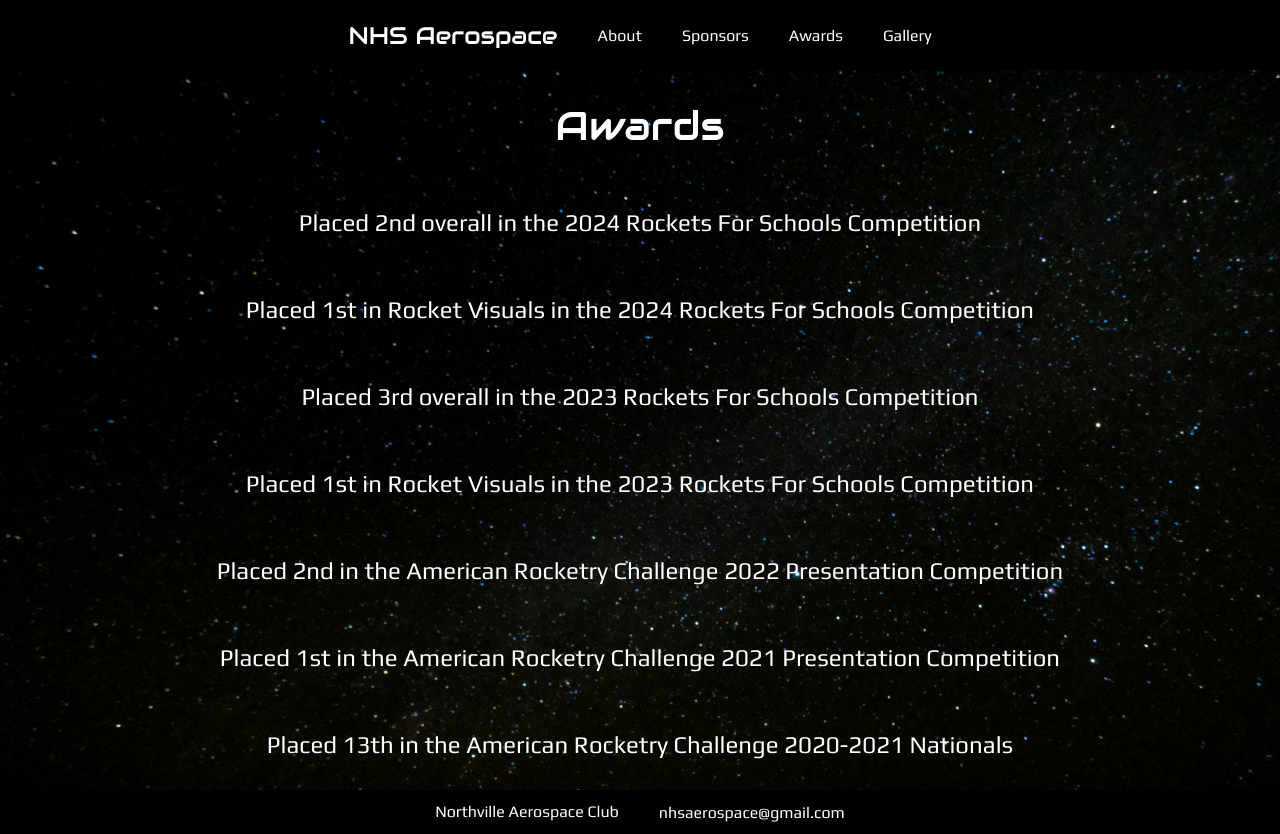
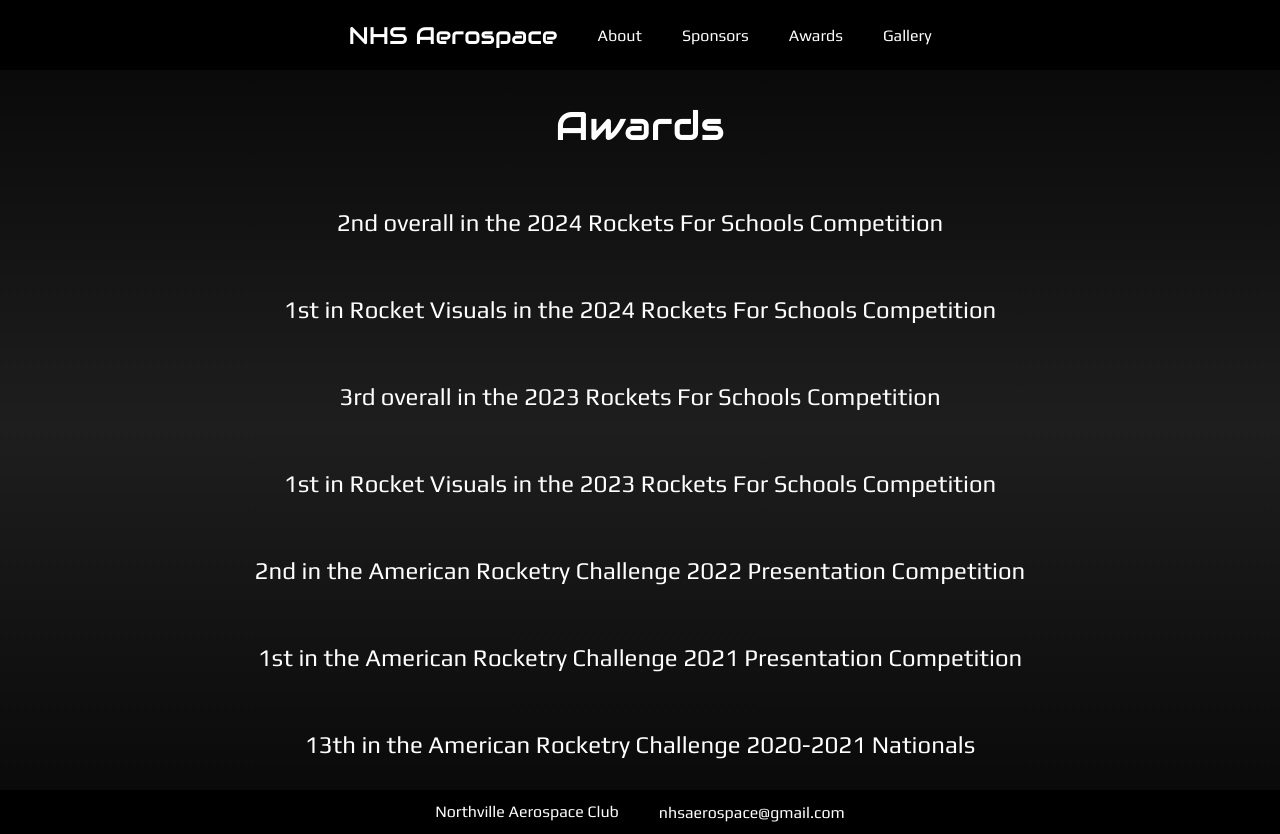
Before and after one commit to NHSAerospace/NHSAerospace.github.io, a React (Create React App) app: page /#/awards in a window 1280 px wide. Built offline with nearby package versions, Linux system fonts and the light colour scheme.

Commit message:
changed awards background

```diff
--- a/src/components/Awards.css
+++ b/src/components/Awards.css
@@ -3,8 +3,7 @@
     flex-direction: column;
     text-align: center;
     justify-content: space-evenly;
-    background: url('../images/space-background.jpg');
-    background-size: cover;
+    background: linear-gradient(rgb(10, 10, 10), rgb(30, 30, 30), rgb(10, 10, 10));
     height: 90vh;
     padding: 0;
 }
--- a/src/components/Awards.tsx
+++ b/src/components/Awards.tsx
@@ -5,13 +5,13 @@
     return (
         <div className='awards'>
             <h1>Awards</h1>
-            <p>Placed 2nd overall in the 2024 Rockets For Schools Competition</p>
-            <p>Placed 1st in Rocket Visuals in the 2024 Rockets For Schools Competition</p>
-            <p>Placed 3rd overall in the 2023 Rockets For Schools Competition</p>
-            <p>Placed 1st in Rocket Visuals in the 2023 Rockets For Schools Competition</p>
-            <p>Placed 2nd in the American Rocketry Challenge 2022 Presentation Competition</p>
-            <p>Placed 1st in the American Rocketry Challenge 2021 Presentation Competition</p>
-            <p>Placed 13th in the American Rocketry Challenge 2020-2021 Nationals</p>
+            <p>2nd overall in the 2024 Rockets For Schools Competition</p>
+            <p>1st in Rocket Visuals in the 2024 Rockets For Schools Competition</p>
+            <p>3rd overall in the 2023 Rockets For Schools Competition</p>
+            <p>1st in Rocket Visuals in the 2023 Rockets For Schools Competition</p>
+            <p>2nd in the American Rocketry Challenge 2022 Presentation Competition</p>
+            <p>1st in the American Rocketry Challenge 2021 Presentation Competition</p>
+            <p>13th in the American Rocketry Challenge 2020-2021 Nationals</p>
         </div>
     );
 }
```
Also changed, not shown: src/images/space-background.jpg (deleted).
